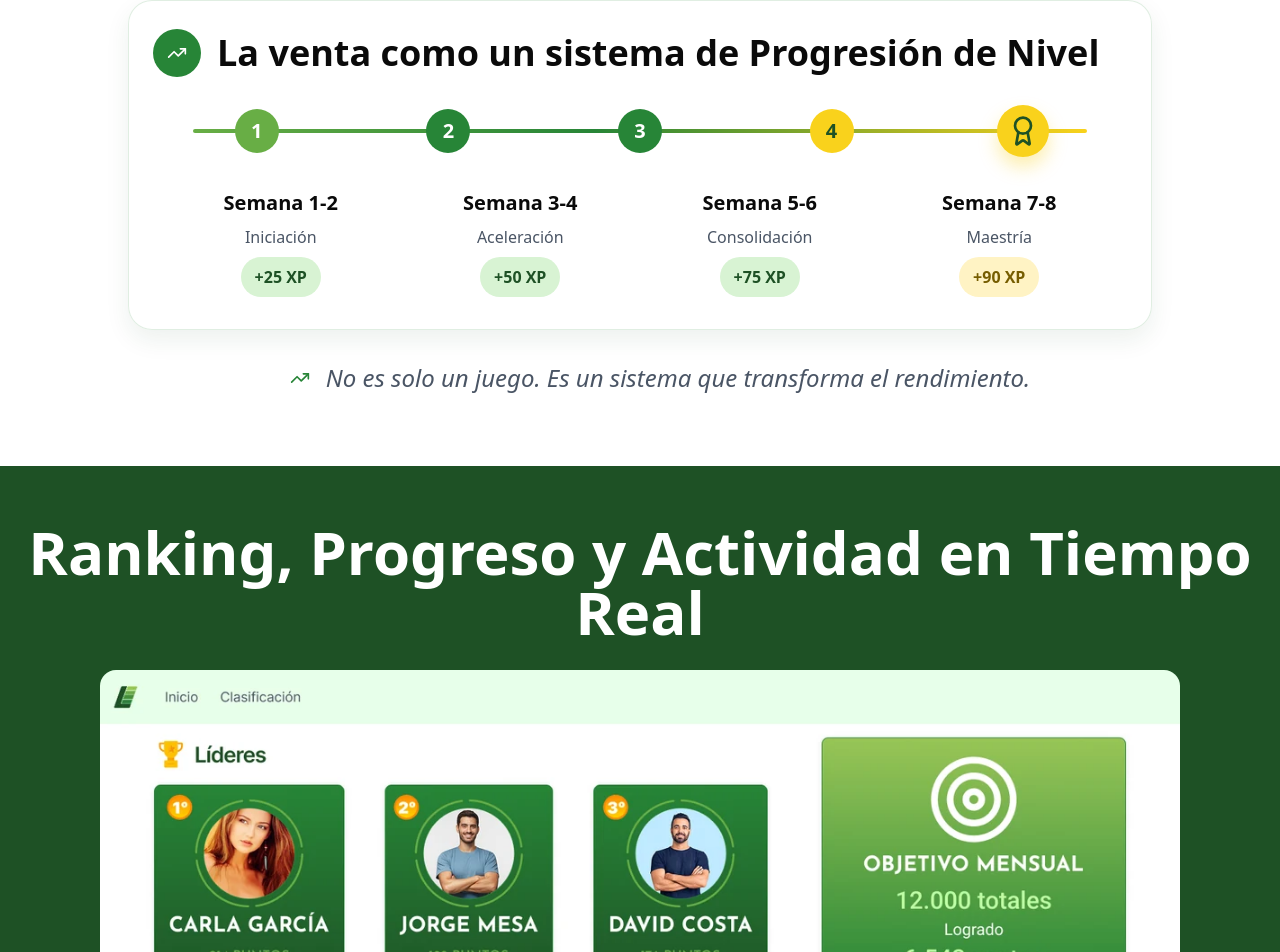
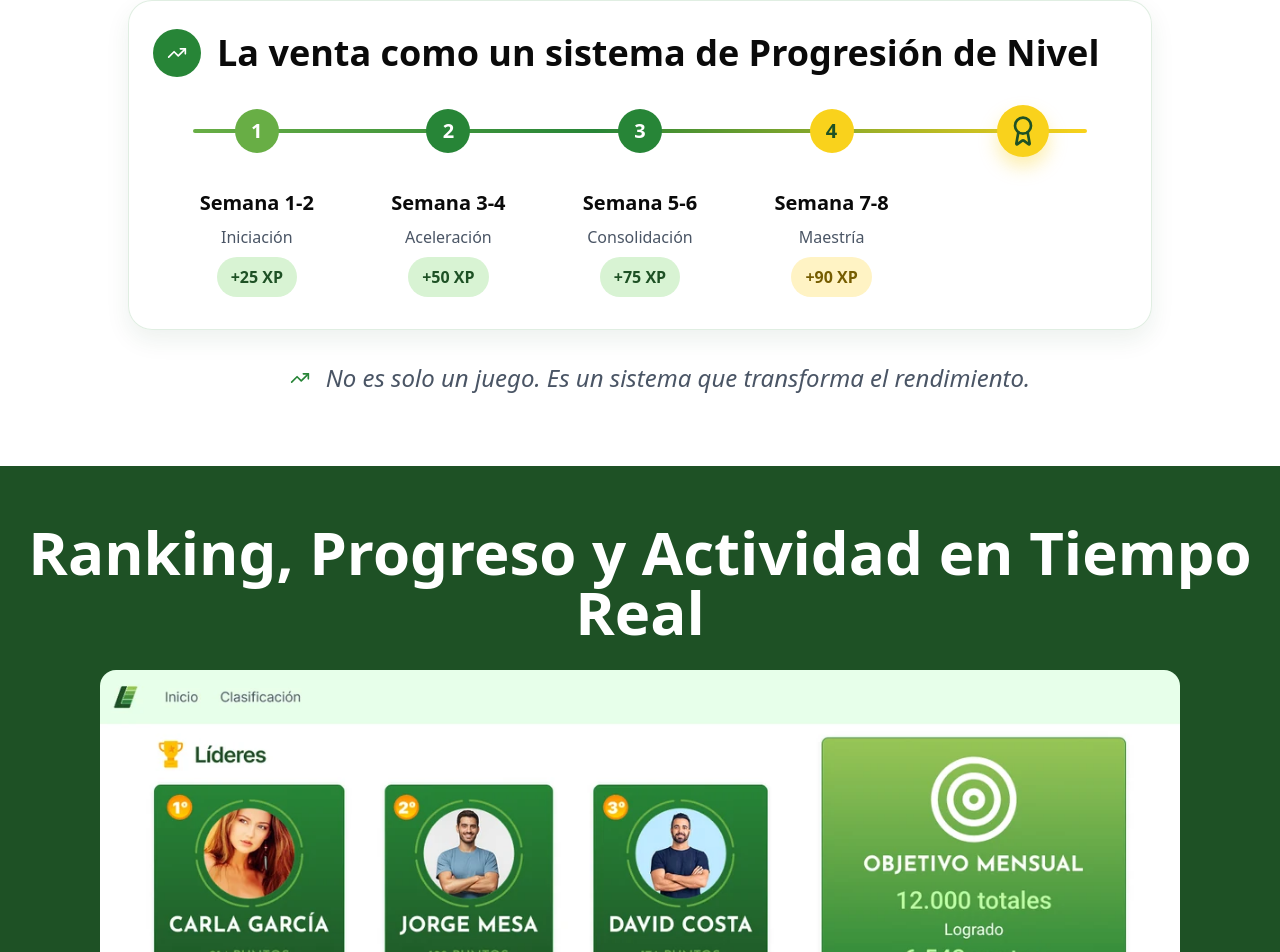
Before and after one commit to sezgox/ludusales, an Angular app: page / in a window 1280 px wide. Shown: the part 2894-3846 px from the top of the page. Built offline with nearby package versions, Linux system fonts and the light colour scheme.

Commit message:
Style fix

```diff
--- a/src/app/pages/landing/landing.css
+++ b/src/app/pages/landing/landing.css
@@ -518,7 +518,7 @@
     }
 
     .solution-weeks {
-        grid-template-columns: repeat(4, minmax(0, 1fr));
+        grid-template-columns: repeat(5, minmax(0, 1fr));
         gap: 28px;
         padding: 0 22px;
         margin-top: -4px;
```
